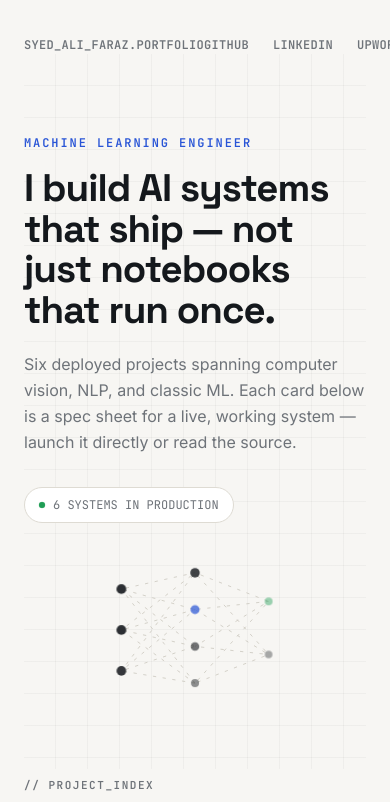
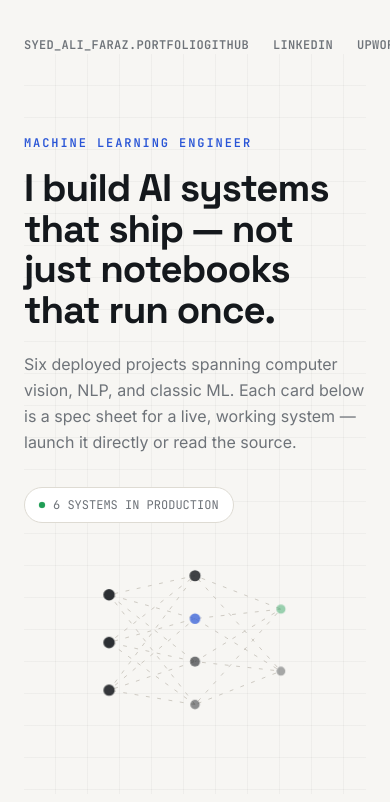
Before and after one commit to ali-faraz-py/Portfolio-Hub, a Next.js app: page / in a window 390 px wide. Shown: the top 802 px of the page. Built offline with nearby package versions, Linux system fonts and the light colour scheme.

Commit message:
style: adjust dimensions of NeuralGraphic component for improved layout consistency

```diff
--- a/src/app/page.js
+++ b/src/app/page.js
@@ -314,7 +314,7 @@ export default function Home() {
             </div>
           </div>
 
-          <div className="w-[180px] h-[150px] md:w-[220px] md:h-[180px] shrink-0 opacity-90 mx-auto md:mx-0">
+          <div className="w-[210px] h-[175px] md:w-[280px] md:h-[230px] shrink-0 opacity-90 mx-auto md:mx-0">
             <NeuralGraphic />
           </div>
         </div>
```
